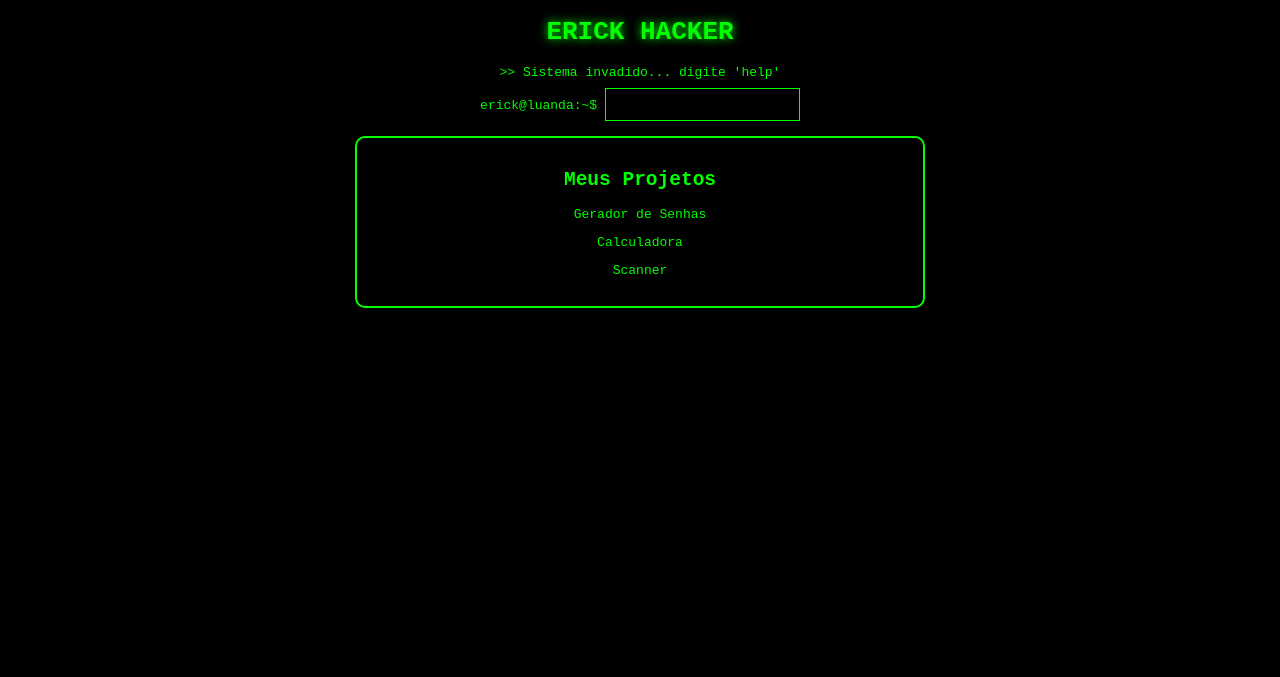
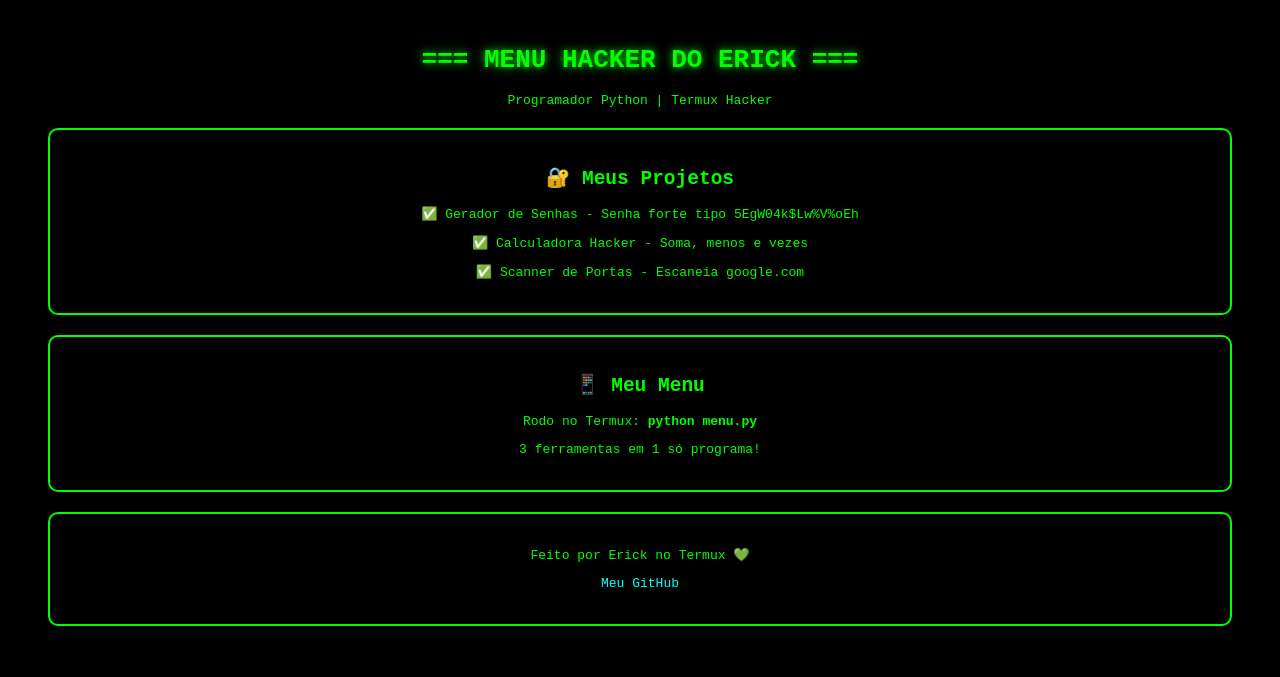
Before and after one commit to erick-hacker/Erick-Site, a plain HTML site: page index.html in a window 1280 px wide. Drawn offline with Linux system fonts and the light colour scheme.

Commit message:
Update index.html

```diff
--- a/index.html
+++ b/index.html
@@ -1 +1,34 @@
-<!DOCTYPE html><html><head><meta charset="UTF-8"><meta name="viewport" content="width=device-width"><title>ERICK HACKER</title><style>body{background:#000;color:#0f0;font-family:monospace;text-align:center}#prazo{max-width:600px;margin:auto}h1{text-align:center;text-shadow:0 0 10px #0f0}input{background:#000;color:#0f0;border:1px solid #0f0;padding:8px}.linha{margin:8px 0}.caixa{border:2px solid #0f0;padding:15px;margin:15px;border-radius:10px}</style></head><body><div id="prazo"><h1>ERICK HACKER</h1><div id="fora"><div class="linha">>> Sistema invadido... digite 'help'</div></div><div class="linha">erick@luanda:~$ <input id="entrada"></div><div class="caixa"><h2>Meus Projetos</h2><p>Gerador de Senhas</p><p>Calculadora</p><p>Scanner</p></div></div><script>let cmds={"help":"comandos: quem sou, projetos, limpar","quem sou":"Sou o Erick, hacker de Luanda!","projetos":"3 ferramentas no MENU HACKER","limpar":""};let fora=document.getElementById("fora");let entrada=document.getElementById("entrada");entrada.addEventListener("keydown",e=>{if(e.key==="Enter"){let c=entrada.value.toLowerCase().trim();let d=document.createElement("div");d.className="linha";d.textContent="> "+entrada.value;fora.appendChild(d);let r=document.createElement("div");r.className="linha";if(c==="limpar"){fora.innerHTML="";}else{r.textContent=cmds[c]||"comando nao encontrado";fora.appendChild(r);}entrada.value="";}});</script></body></html>
+<!DOCTYPE html>
+<html>
+<head>
+<title>Hacker Erick</title>
+<style>
+body{background:#000;color:#0f0;font-family:monospace;text-align:center;padding:20px}
+.box{border:2px solid #0f0;padding:20px;margin:20px;border-radius:10px}
+h1{color:#0f0;text-shadow:0 0 10px #0f0}
+a{color:#0ff;text-decoration:none}
+</style>
+</head>
+<body>
+<h1>=== MENU HACKER DO ERICK ===</h1>
+<p>Programador Python | Termux Hacker</p>
+
+<div class="box">
+<h2>🔐 Meus Projetos</h2>
+<p>✅ Gerador de Senhas - Senha forte tipo 5EgW04k$Lw%V%oEh</p>
+<p>✅ Calculadora Hacker - Soma, menos e vezes</p>
+<p>✅ Scanner de Portas - Escaneia google.com</p>
+</div>
+
+<div class="box">
+<h2>📱 Meu Menu</h2>
+<p>Rodo no Termux: <b>python menu.py</b></p>
+<p>3 ferramentas em 1 só programa!</p>
+</div>
+
+<div class="box">
+<p>Feito por Erick no Termux 💚</p>
+<p><a href="https://github.com/erick-hacker">Meu GitHub</a></p>
+</div>
+</body>
+</html>
```
